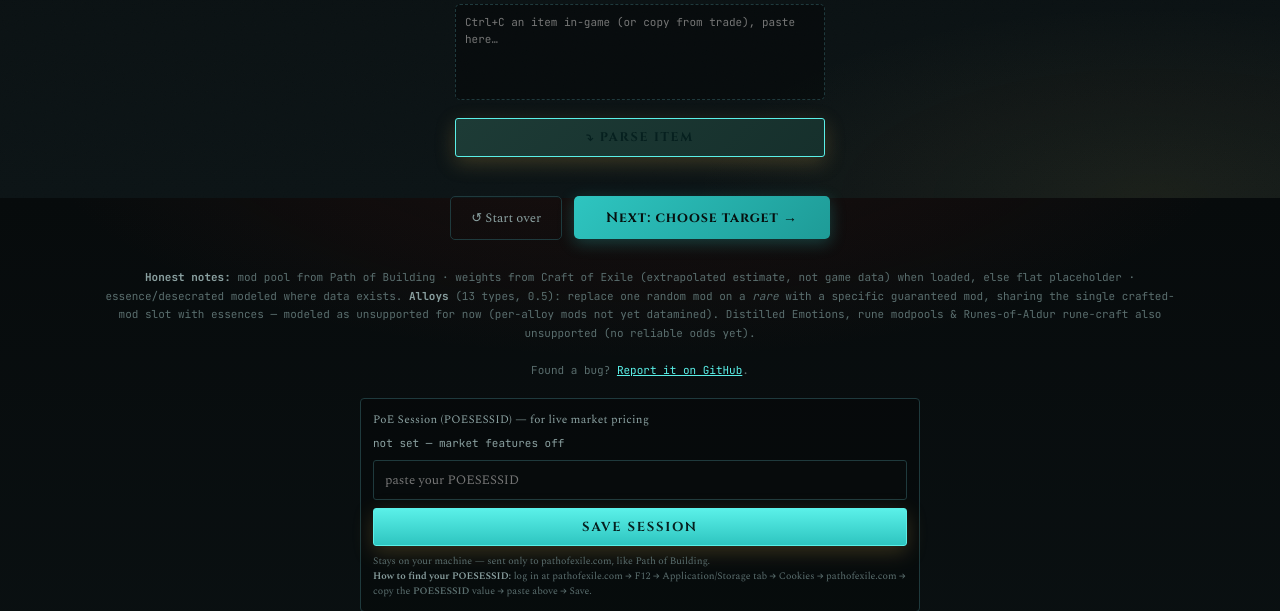
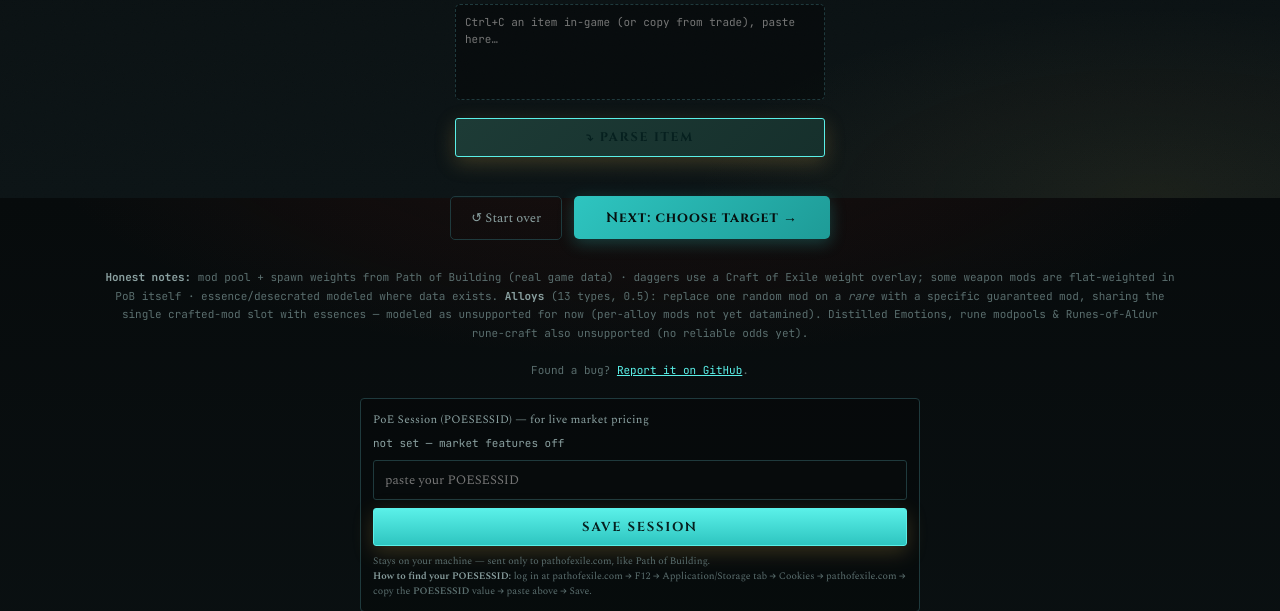
Before and after one commit to brandonduplantier-juice/CraftPath, a Flask app: page / in a window 1280 px wide. Shown: the part 602-1213 px from the top of the page. Run offline with Flask 3, Linux system fonts and the light colour scheme; data that the repository does not hold is empty.

Commit message:
Drop editorializing line; fix stale weights footer to match PoB reality

```diff
--- a/app.py
+++ b/app.py
@@ -942,7 +942,7 @@ def api_solve():
                 if essence_step:
                     how.append(essence_step)
                 how.append(f"⚠️ ACTIVATE THE OMEN: right-click <b>{necro_named}</b> in your inventory to set "
-                           f"it ACTIVE (red border). It does nothing until activated — people forget this constantly.")
+                           f"it ACTIVE (red border). It does nothing until activated.")
                 how.append(desec_line)
                 if lord_line:
                     how.append(lord_line)
--- a/templates/forge.html
+++ b/templates/forge.html
@@ -791,8 +791,8 @@ async function init(){
     $('#parseBtn').classList.remove('loading'); $('#parseBtn').disabled=false;
   };
   $('#pricecheck').onclick = priceCheck;
-  $('#disc').innerHTML = '<b>Honest notes:</b> mod pool from Path of Building · '+
-    'weights from Craft of Exile (extrapolated estimate, not game data) when loaded, else flat placeholder · '+
+  $('#disc').innerHTML = '<b>Honest notes:</b> mod pool + spawn weights from Path of Building (real game data) · '+
+    'daggers use a Craft of Exile weight overlay; some weapon mods are flat-weighted in PoB itself · '+
     'essence/desecrated modeled where data exists. '+
     '<b>Alloys</b> (13 types, 0.5): replace one random mod on a <i>rare</i> with a specific guaranteed mod, '+
     'sharing the single crafted-mod slot with essences — modeled as unsupported for now (per-alloy mods not yet datamined). '+
```
